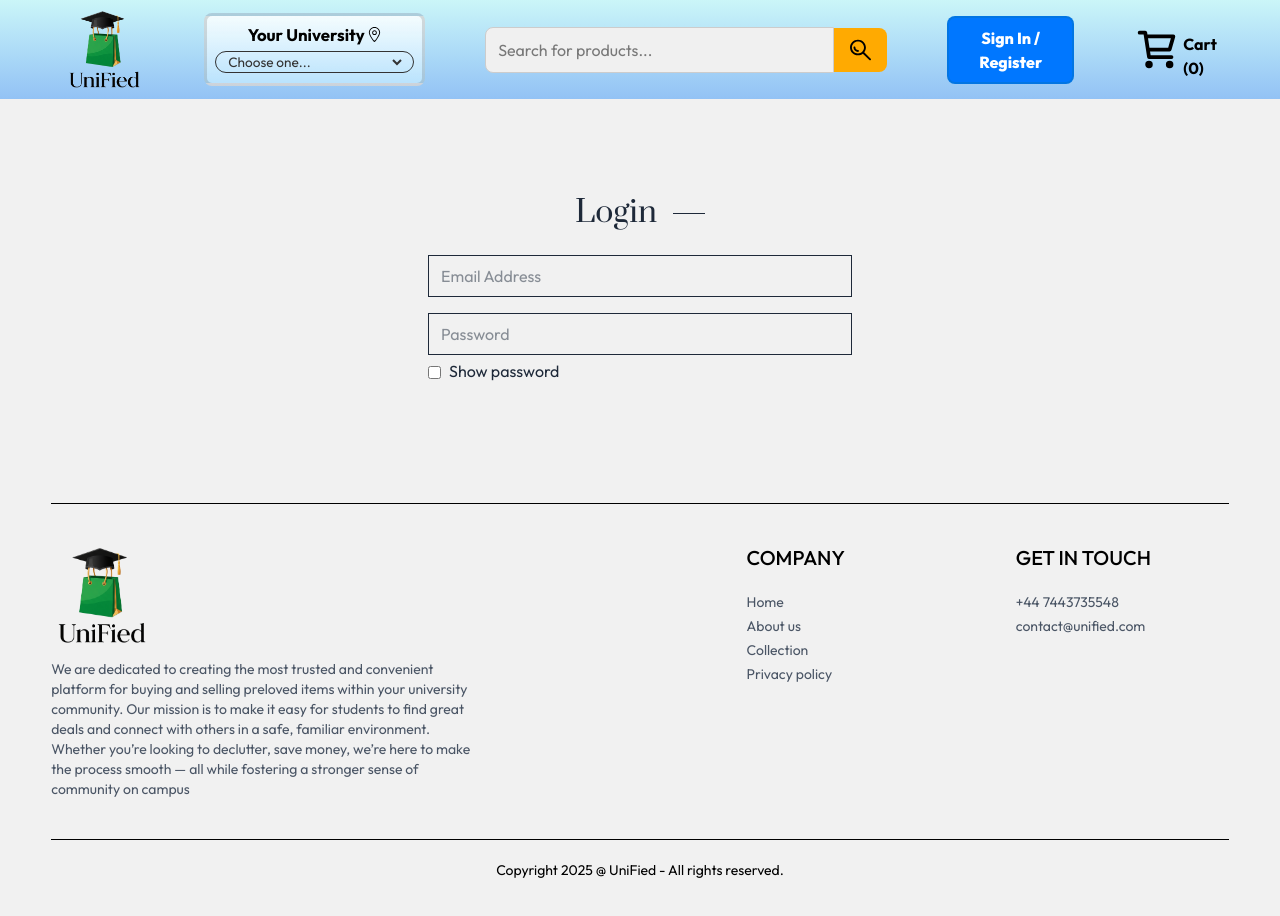
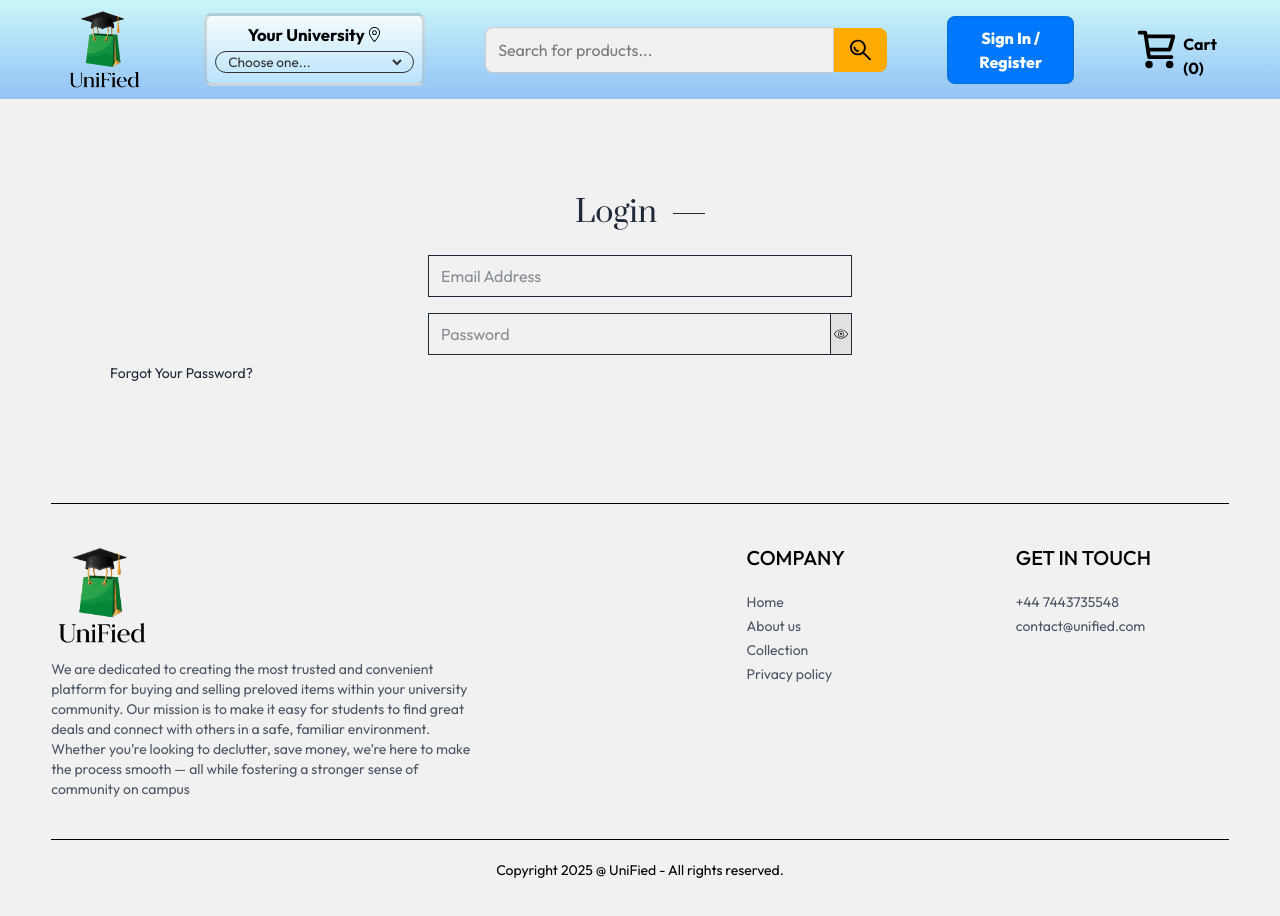
Before and after one commit to ajamidar/UniFied, a React (Vite) app in the folder frontend/: page /login in a window 1280 px wide. Shown: the top 916 px of the page. Built offline with nearby package versions, Linux system fonts and the light colour scheme.

Commit message:
login page updates

```diff
--- a/frontend/src/pages/Login.jsx
+++ b/frontend/src/pages/Login.jsx
@@ -16,25 +16,27 @@ const Login = () => {
       <input type='email' className='w-2/5 px-3 py-2 border border-gray-800' placeholder='Email Address' required />
 
       {/* Password input with checkbox toggle */}
-      <div className='w-2/5'>
+      <div className='w-2/5 flex flex-row'>
         <input
           type={showPassword ? 'text' : 'password'}
-          className='w-full px-3 py-2 border border-gray-800'
+          className='px-3 py-2 border border-gray-800 w-19/20'
           placeholder='Password' required
         />
-        <div className="flex items-center mt-1">
-          <input
-            id="show-password"
-            type="checkbox"
-            className="mr-2 mt-0.5 cursor-pointer"
-            checked={showPassword}
-            onChange={() => setShowPassword(!showPassword)}
-          />
-          <label htmlFor="show-password" className="text-md cursor-pointer">
-            Show password
-          </label>
+        <div className="flex items-center justify-center w-1/20 bg-[#e2e0e0] hover:bg-[#b4b4b4] cursor-pointer">
+          <div className='flex justify-center items-center border-r border-r-gray-800 border-t border-t-gray-800 border-b border-b-gray-800 h-full'>
+            <img
+            src='/eye-icon.svg'
+            alt="Toggle password visibility"
+            className=" cursor-pointer size-[70%]"
+            onClick={() => setShowPassword(!showPassword)}
+            />
+          </div>
         </div>
+
       </div>
+      <div className='w-full flex justify-between text-sm mt-[-8px]'>
+          <p className='cursor-pointer'>Forgot Your Password?</p>
+        </div>
     </form>
   )
 }
```
Also changed, not shown: frontend/public/eye-icon.svg (added).
